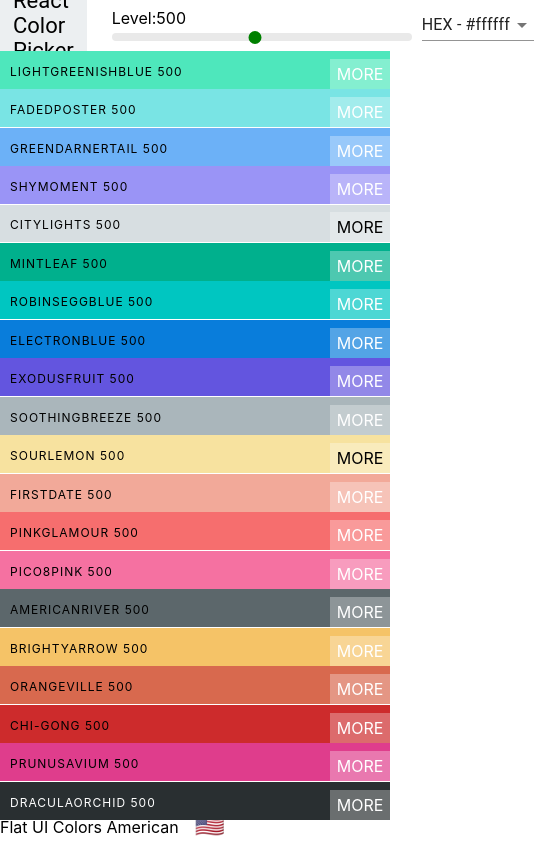
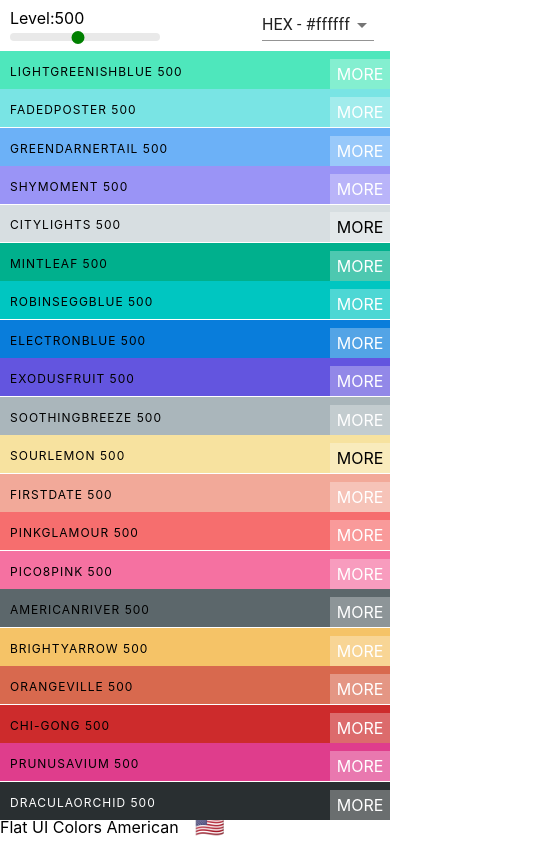
Before and after one commit to inuyasha007/ColorPalette, a React (Create React App) app: page /palette/flat-ui-colors-american in a window 390 px wide. Shown: the whole page, 542 px wide, since content can reach past the window. Built offline with nearby package versions, Linux system fonts and the light colour scheme.

Commit message:
Make form and navbar responsive

```diff
--- a/src/styles/DraggableColorBoxStyles.js
+++ b/src/styles/DraggableColorBoxStyles.js
@@ -1,3 +1,5 @@
+import sizes from "./sizes";
+
 const styles = {
   root: {
     width: "20%",
@@ -10,6 +12,18 @@ const styles = {
     "&:hover svg": {
       color: "white",
       transform: "scale(1.5)"
+    },
+    [sizes.down("lg")]: {
+      width: "25%",
+      height: "20%"
+    },
+    [sizes.down("md")]: {
+      width: "50%",
+      height: "10%"
+    },
+    [sizes.down("sm")]: {
+      width: "100%",
+      height: "5%"
     }
   },
   boxContent: {
--- a/src/styles/NavBarStyles.js
+++ b/src/styles/NavBarStyles.js
@@ -1,4 +1,4 @@
-
+import sizes from "./sizes";
 
 export default {
   NavBar: {
@@ -20,6 +20,9 @@ export default {
     "& a": {
       textDecoration: "none",
       color: "black"
+    },
+    [sizes.down("xs")]: {
+      display: "none"
     }
   },
 
@@ -42,6 +45,9 @@ export default {
     },
     "& .rc-slider-track": {
       backgroundColor: "transparent"
+    },
+    [sizes.down("md")]: {
+      width: "150px"
     }
   },
   selectContainer: {
--- a/src/styles/PaletteFormNavStyles.js
+++ b/src/styles/PaletteFormNavStyles.js
@@ -1,4 +1,6 @@
 import { DRAWER_WIDTH } from "../constant.js";
+import sizes from "./sizes";
+
 const drawerWidth = DRAWER_WIDTH;
 
 const styles = theme => ({
@@ -35,12 +37,18 @@ const styles = theme => ({
     marginRight: "1rem",
     "& a": {
       textDecoration: "none"
+    },
+    [sizes.down("xs")]: {
+      marginRight: "0.5rem"
     }
   },
   button: {
     margin: "0 0.5rem",
     "& a": {
       textDecoration: "none"
+    },
+    [sizes.down("xs")]: {
+      margin: "0 0.2rem"
     }
   }
 });
```
